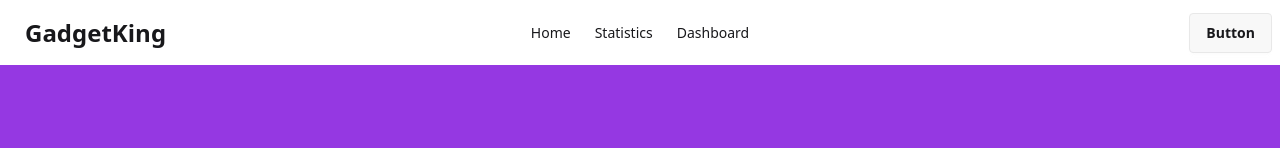
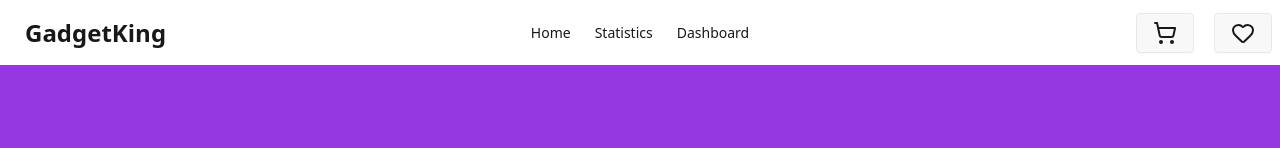
Before and after one commit to selim2066/Gadget-King, a React (Vite) app: page / in a window 1280 px wide. Shown: the top 148 px of the page. Built offline with nearby package versions, Linux system fonts and the light colour scheme.

Commit message:
remove wishlist and cart

```diff
--- a/src/components/dashboard/Dashboard.jsx
+++ b/src/components/dashboard/Dashboard.jsx
@@ -4,56 +4,61 @@ import { Tab, Tabs, TabList, TabPanel } from "react-tabs";
 import "react-tabs/style/react-tabs.css";
 
 const Dashboard = () => {
-  const { cart } = useContext(CartContexts);
-  const {
-    product_title,
-    product_image,
-    category,
-    price,
-    description,
-    specification,
-    availability,
-    rating,
-  } = cart;
+  const { cart, wish, removeCart,removeWish } = useContext(CartContexts);
+  const [sortedCart, setSortedCart] = React.useState([...cart]);
+  const [isSorted, setIsSorted] = React.useState(false);
 
-  console.log(cart[0].product_title);
-  console.log(cart);
+  const handleSort = () => {
+    const sorted = [...sortedCart].sort((a, b) => a.price - b.price);
+    setSortedCart(sorted);
+    setIsSorted(!isSorted);
+  };
+
+  React.useEffect(() => {
+    setSortedCart([...cart]);
+  }, [cart]);
+
   return (
     <>
-      <div className="p-20 text-center bg-[#9538E2] text-white space-y-5">
+      <div className="p-30 text-center bg-[#9538E2] text-white space-y-5">
         <h1 className="text-3xl font-bold">This is a DashBoard</h1>
-
         <p className="text-lg font-semibold">
           Explore the latest gadgets that will take your experience to the next
           level. From smart devices to the coolest accessories, we have it all!
         </p>
+      </div>
 
-      </div>
       <div className="space-x-10 bg-slate-100 rounded-4xl p-5">
         <Tabs>
-            <TabList className="space-x-10 text-center transform -translate-y-15 relative z-10">
+          <TabList className="space-x-10 text-center transform -translate-y-25 relative z-10">
             <Tab className="btn btn-info px-10 rounded-3xl">Cart</Tab>
-              <Tab className="btn btn-info  px-10 rounded-3xl">WishList</Tab>
+            <Tab className="btn btn-info px-10 rounded-3xl">WishList</Tab>
           </TabList>
 
+          {/* Cart */}
           <TabPanel>
             <div className="flex justify-between pt-10 items-center">
               <h1 className="text-xl font-bold">Cart</h1>
               <div className="flex gap-7 items-center">
-                  <h1 className="text-lg font-bold"> Total Cost: {cart.reduce((sum, item) => sum + item.price, 0)} </h1>
-                  <button className="btn rounded-4xl">Sort by Price</button>
+                <h1 className="text-lg font-bold">
+                  Total Cost: {cart.reduce((sum, item) => sum + item.price, 0)}
+                </h1>
+                <button onClick={handleSort} className="btn rounded-4xl">
+                  {isSorted ? "Original Order" : "Sort by Price"}
+                </button>
                 <button className="btn rounded-4xl">Purchase</button>
               </div>
             </div>
-              {cart.map((singleCart) => {
-                return (
-                  <>
-                    <div className="my-10 flex gap-15 items-center text-start">
+            {sortedCart.map((singleCart) => (
+              <div
+                key={singleCart.product_id}
+                className="my-10 flex gap-15 items-center text-start"
+              >
                 <figure>
                   <img
                     className="h-[124px] w-[200px] rounded-2xl"
                     src={singleCart.product_image}
-                          alt=""
+                    alt={singleCart.product_title}
                   />
                 </figure>
                 <div>
@@ -61,25 +66,74 @@ const Dashboard = () => {
                     {singleCart.product_title}
                   </h1>
                   <p>{singleCart.description}</p>
-                        <p>Price:{singleCart.price}</p>
+                  <p>Price: {singleCart.price}</p>
                 </div>
+                <button onClick={()=>removeCart(singleCart.product_id)} className="text-red-700 btn">
+                  <svg
+                    xmlns="http://www.w3.org/2000/svg"
+                    width="24"
+                    height="24"
+                    viewBox="0 0 24 24"
+                    fill="none"
+                    stroke="currentColor"
+                    stroke-width="2"
+                    stroke-linecap="round"
+                    stroke-linejoin="round"
+                    class="lucide lucide-x-icon lucide-x"
+                  >
+                    <path d="M18 6 6 18" />
+                    <path d="m6 6 12 12" />
+                  </svg>
+                </button>
               </div>
-                  </>
-                );
-              })}
+            ))}
           </TabPanel>
 
-            {/* wishList */}
+          {/* WishList */}
           <TabPanel>
-              {cart.map((singleCart) => (
-                <h1 key={singleCart.product_id} className="text-white">
-                  {singleCart.category}
+            {wish.map((singleWish) => (
+              <div
+                key={singleWish.product_id}
+                className="my-10 flex gap-15 items-center text-start"
+              >
+                <figure>
+                  <img
+                    className="h-[124px] w-[200px] rounded-2xl"
+                    src={singleWish.product_image}
+                    alt={singleWish.product_title}
+                  />
+                </figure>
+                <div>
+                  <h1 className="text-xl font-bold">
+                    {singleWish.product_title}
                   </h1>
+                  <p>{singleWish.description}</p>
+                  <p>Price: {singleWish.price}</p>
+                </div>
+                <button onClick={()=>removeWish(singleWish.product_id)} className="text-red-700 btn">
+                  <svg
+                    xmlns="http://www.w3.org/2000/svg"
+                    width="24"
+                    height="24"
+                    viewBox="0 0 24 24"
+                    fill="none"
+                    stroke="currentColor"
+                    stroke-width="2"
+                    stroke-linecap="round"
+                    stroke-linejoin="round"
+                    class="lucide lucide-x-icon lucide-x"
+                  >
+                    <path d="M18 6 6 18" />
+                    <path d="m6 6 12 12" />
+                  </svg>
+                </button>
+              </div>
+
             ))}
           </TabPanel>
         </Tabs>
+      </div>
 
-        </div>
       <div className="p-20 text-center"></div>
     </>
   );
--- a/src/components/gadget/Gadget.jsx
+++ b/src/components/gadget/Gadget.jsx
@@ -19,11 +19,11 @@ const Gadget = ({ gadget }) => {
   return (
     <div>
       <div className="card w-75 h-[320px] bg-white shadow-sm flex flex-col">
-        <figure className="px-5 pt-5 h-[181px] flex items-center justify-center">
+        <figure className="px-5 pt-5 lg:h-[181px] flex items-center justify-center">
           <img
             src={product_image}
             alt={product_title}
-            className="rounded-xl object-contain max-h-[160px] w-full p-5"
+            className="rounded-xl object-contain lg:h-[160px] h-[30px]  w-full p-5"
           />
         </figure>
         <div className="card-body items-center text-center flex-grow">
--- a/src/components/gadget/GadgetDetails.jsx
+++ b/src/components/gadget/GadgetDetails.jsx
@@ -7,7 +7,7 @@ const GadgetDetails = () => {
   const { product_id } = useParams();
   const gadgetData = useLoaderData();
   const gadget = gadgetData.find((gadget) => gadget.product_id === product_id);
-  const { cart, addToCart }=useContext(CartContexts)
+  const { cart, addToCart, addWish,wish }=useContext(CartContexts)
   //onClick={()=>addToCart(gadget)}
 
   const {
@@ -62,7 +62,7 @@ const GadgetDetails = () => {
               <h4 className="font-bold text-amber-500 py-3">Rating: {rating}</h4>
              <div className="flex gap-5 py-5">
                  <button className="btn btn-soft btn-success" onClick={()=>addToCart(gadget)} >Get Card</button>
-              <button className="btn btn-circle">
+              <button className="btn btn-circle" onClick={()=>addWish(gadget)} >
                 <svg
                   xmlns="http://www.w3.org/2000/svg"
                   fill="none"
--- a/src/components/navbar/Navbar.jsx
+++ b/src/components/navbar/Navbar.jsx
@@ -52,8 +52,41 @@ const Navbar = () => {
       <div className="navbar-center hidden lg:flex">
         <ul className="menu menu-horizontal px-1">{links}</ul>
       </div>
-      <div className="navbar-end">
-        <a className="btn">Button</a>
+      <div className="navbar-end gap-5">
+        <a className="btn">
+          <svg
+            xmlns="http://www.w3.org/2000/svg"
+            width="24"
+            height="24"
+            viewBox="0 0 24 24"
+            fill="none"
+            stroke="currentColor"
+            stroke-width="2"
+            stroke-linecap="round"
+            stroke-linejoin="round"
+            class="lucide lucide-shopping-cart-icon lucide-shopping-cart"
+          >
+            <circle cx="8" cy="21" r="1" />
+            <circle cx="19" cy="21" r="1" />
+            <path d="M2.05 2.05h2l2.66 12.42a2 2 0 0 0 2 1.58h9.78a2 2 0 0 0 1.95-1.57l1.65-7.43H5.12" />
+          </svg>
+        </a>
+        <a className="btn">
+          <svg
+            xmlns="http://www.w3.org/2000/svg"
+            width="24"
+            height="24"
+            viewBox="0 0 24 24"
+            fill="none"
+            stroke="currentColor"
+            stroke-width="2"
+            stroke-linecap="round"
+            stroke-linejoin="round"
+            class="lucide lucide-heart-icon lucide-heart"
+          >
+            <path d="M2 9.5a5.5 5.5 0 0 1 9.591-3.676.56.56 0 0 0 .818 0A5.49 5.49 0 0 1 22 9.5c0 2.29-1.5 4-3 5.5l-5.492 5.313a2 2 0 0 1-3 .019L5 15c-1.5-1.5-3-3.2-3-5.5" />
+          </svg>
+        </a>
       </div>
     </div>
   );
--- a/src/context/CartContext.jsx
+++ b/src/context/CartContext.jsx
@@ -4,14 +4,27 @@ export const CartContexts = createContext();
 
 const CartContext = ({ children }) => {
   const [cart, setCart] = useState([]);
+  const [wish, setWish] = useState([]);
 
   const addToCart = (item) => {
     setCart([...cart, item]);
+  };
+  const addWish = (item) => {
+    setWish([...wish, item]);
+  };
 
+  // remove cart
+  const removeCart = (id) => {
+    setCart(cart.filter((itemId) => itemId.product_id !== id));
   };
-// console.log(cart)//
+
+  // remove wishList
+  const removeWish = (id)=>{
+    setWish(wish.filter(item => item.product_id !== id))
+  }
+  // console.log(cart)//
   return (
-    <CartContexts.Provider value={{ cart, addToCart }}>
+    <CartContexts.Provider value={{ cart, addToCart, addWish, wish, removeCart, removeWish }}>
       {children}
     </CartContexts.Provider>
   );
```
Lines whose indentation alone changed are shown as unchanged.
